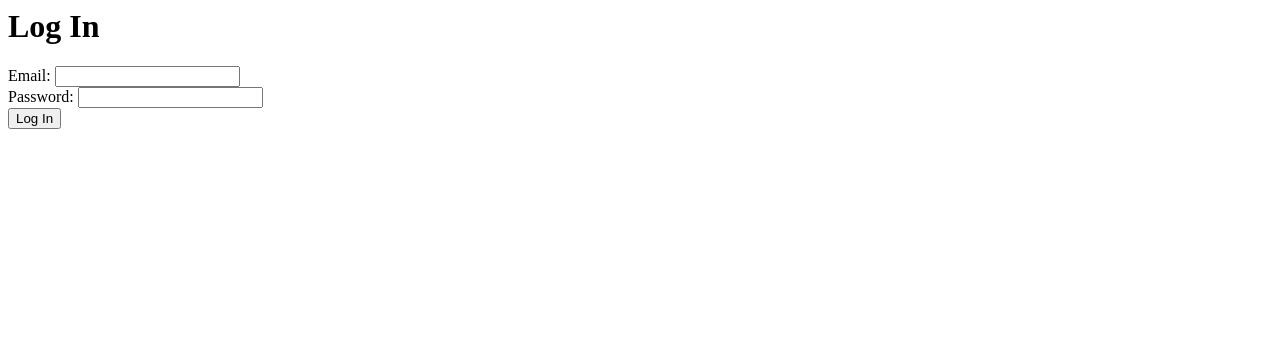
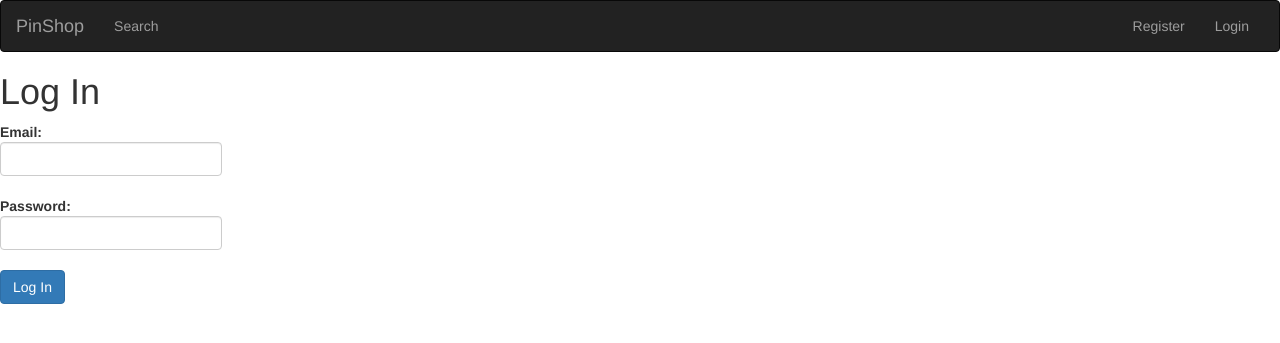
Before and after one commit to MelodyChu/PinShop-app, a Flask app: page /login in a window 1280 px wide. Shown: the top 343 px of the page. Run offline with Flask 2, Linux system fonts and the light colour scheme; some libraries are stand-ins or nearby versions.

Commit message:
Working version of MVP Pinshop App! **********************

```diff
--- a/server.py
+++ b/server.py
@@ -13,12 +13,13 @@ import pprint
 from etsy_py.api import EtsyAPI
 
 from model import connect_to_db, db, User, EtsyResult, Bookmark
+from helper import ClarifaiResults, EtsyResults, ClarifaiColor, set_val_user_id
 
 import os
 ETSY_KEY = os.environ.get('ETSY_KEY')
 
 # etsy_api = EtsyAPI(api_key=ETSY_KEY)
-etsy_api = EtsyAPI(api_key='w31e04vuvggcsv6iods79ol7')
+etsy_api = EtsyAPI(api_key=ETSY_KEY)
 
 
 c_app = ClarifaiApp() #put in app token!
@@ -111,8 +112,7 @@ def set_val_user_id(): #does this go here? this works
     db.session.execute(query, {'new_id': max_id + 1})
     db.session.commit()
 
-########################################################################
-#ROUTES GO HERE
+#ROUTES GO HERE ###########################
 
 @app.route('/register', methods=['GET'])
 def register_form():
@@ -309,21 +309,6 @@ def view_bookmarks():
     return render_template('bookmarks.html',listing_list=listing_list) #pass list of etsy objects to jinja
 
 
-
-
-
-
-
-
-
-
-
-
-
-
-
-
-
 #############
 if __name__ == "__main__":
     # We have to set debug=True here, since it has to be True at the point
--- /dev/null
+++ b/templates/base.html
@@ -0,0 +1,68 @@
+<!DOCTYPE html>
+<html lang="en">
+<head>
+  <meta charset="utf-8">
+  <meta http-equiv="X-UA-Compatible" content="IE=edge">
+  <meta name="viewport" content="width=device-width, initial-scale=1">
+
+  <title>PinShop</title>
+
+  <!-- Bootstrap -->
+  <link href="https://maxcdn.bootstrapcdn.com/bootstrap/3.3.7/css/bootstrap.min.css" rel="stylesheet" integrity="sha384-BVYiiSIFeK1dGmJRAkycuHAHRg32OmUcww7on3RYdg4Va+PmSTsz/K68vbdEjh4u" crossorigin="anonymous">
+  <!-- JQuery -->
+  <script src="https://code.jquery.com/jquery-3.2.1.min.js"></script>
+  <!-- Some styling -->
+</head>
+<body>
+<nav class="navbar navbar-inverse" style="margin-bottom: 0px">
+  <div class="container-fluid">
+    <!-- Brand and toggle get grouped for better mobile display -->
+    <div class="navbar-header">
+      <button type="button" class="navbar-toggle collapsed"
+              data-toggle="collapse"
+              data-target="#bs-example-navbar-collapse-1">
+        <span class="sr-only">Toggle navigation</span>
+        <span class="icon-bar"></span>
+        <span class="icon-bar"></span>
+        <span class="icon-bar"></span>
+      </button>
+      <a class="navbar-brand" href="/">
+        <span class="brand-icon"></span>
+        PinShop
+      </a>
+    </div>
+
+    <!-- Collect the nav links, forms, and other content for toggling -->
+    <div class="collapse navbar-collapse"
+         id="bs-example-navbar-collapse-1">
+      <ul class="nav navbar-nav">
+        <li><a href="/search">Search</a></li>
+      </ul>
+      <ul class="nav navbar-nav navbar-right">
+        {% if "user_id" in session %}
+          <li><a href="/bookmarks">Bookmarks</a></li>
+          <li><a href="/logout">Logout</a></li>
+        {% else %}
+          <li><a href="/register">Register</a></li>
+          <li><a href="/login">Login</a></li>
+        {% endif %}
+
+      </ul>
+    </div>
+    <!-- /.navbar-collapse -->
+  </div>
+  <!-- /.container-fluid -->
+</nav>
+<div id="extending">
+  {% for flash in get_flashed_messages() %}
+    <div class="alert alert-danger" style="width:90%; margin:0 auto;">{{ flash }}</div>
+  {% endfor %}
+{% block content %}
+{% endblock %}
+</div>
+
+<script src="https://maxcdn.bootstrapcdn.com/bootstrap/3.3.7/js/bootstrap.min.js" integrity="sha384-Tc5IQib027qvyjSMfHjOMaLkfuWVxZxUPnCJA7l2mCWNIpG9mGCD8wGNIcPD7Txa" crossorigin="anonymous"></script>
+
+
+</body>
+</html>
--- a/templates/login.html
+++ b/templates/login.html
@@ -1,8 +1,5 @@
-<html>
-<head>
-    <title>PinShop LogIn</title>
-</head>
-<body>
+{% extends 'base.html' %}
+{% block content %}
     <h1>Log In</h1>
   <form action="/login" method="POST">
 
@@ -19,10 +16,9 @@
     </div>
 
     <div class="form-group">
-      <input type="submit" value="Log In" class="btn btn-danger">
+      <input type="submit" value="Log In" class="btn btn-primary">
     </div>
 
   </form>
 
-</body>
-</html>
+{% endblock %}
```
Also changed, not shown: templates/bookmarks.html (+5 -8 lines), templates/registration.html (+4 -8 lines), templates/results.html (+8 -12 lines), templates/search.html (+4 -8 lines).
